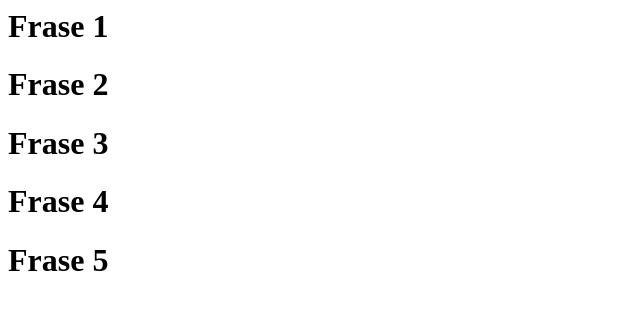
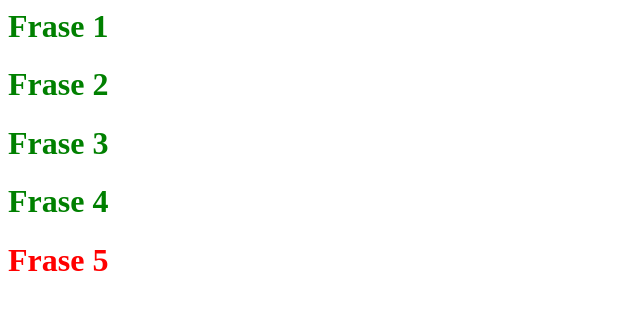
Before and after one commit to DVMoya/DVMoya.github.io, a plain HTML site: page lab5.html in a window 1280 px wide. Shown: the whole page, without its empty margins (0-640 px from the left). Drawn offline with Linux system fonts and the light colour scheme.

Commit message:
Update lab5.html

```diff
--- a/lab5.html
+++ b/lab5.html
@@ -1,12 +1,14 @@
 <html>
   <head>
     <title>TITULO</title>
+	<link rel='StyleSheet' href='formato.css'>
+
   </head>
   <body>
     <H1> Frase 1 </H1>
-    <H1> Frase 2 </H1>
+    <H1 id='verde'> Frase 2 </H1>
     <H1> Frase 3 </H1>
     <H1> Frase 4 </H1>
-    <H1> Frase 5 </H1>
+    <H1 id='rojo'> Frase 5 </H1>
   </body>
 </html>
```
